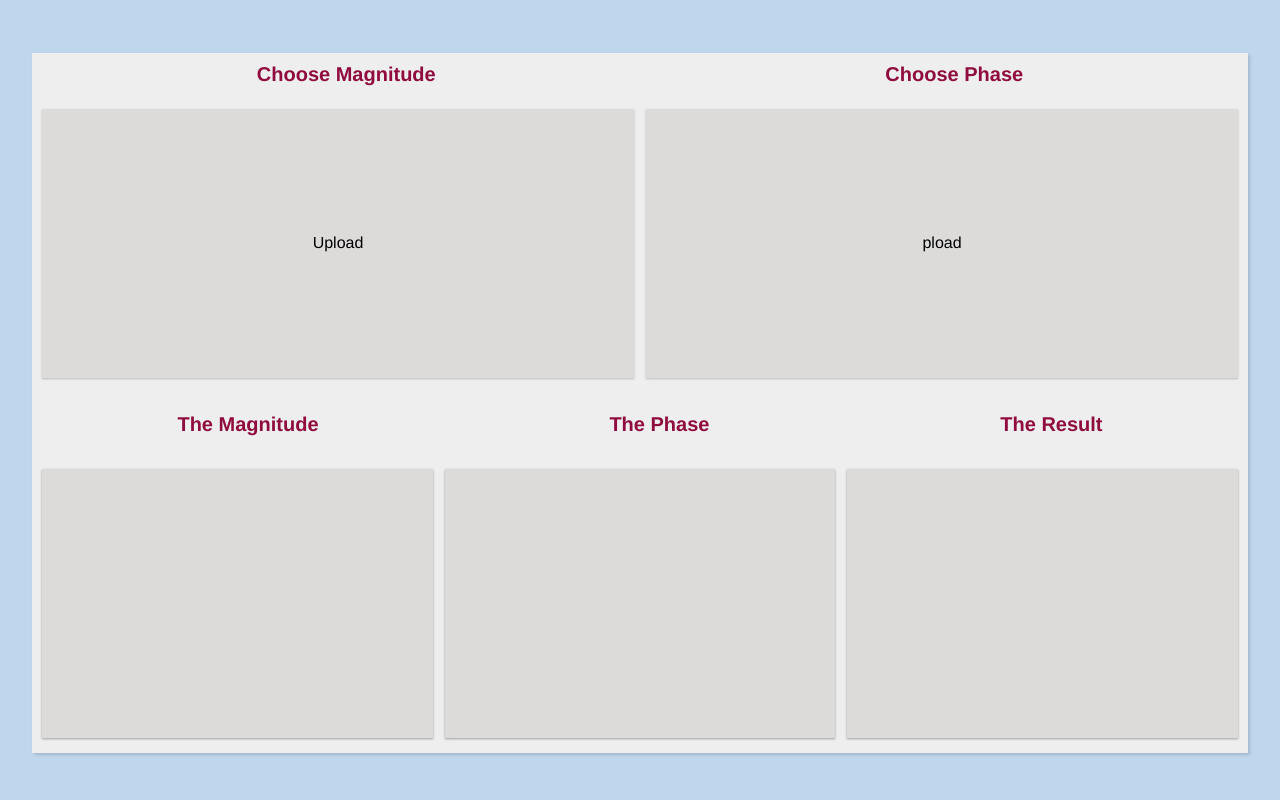
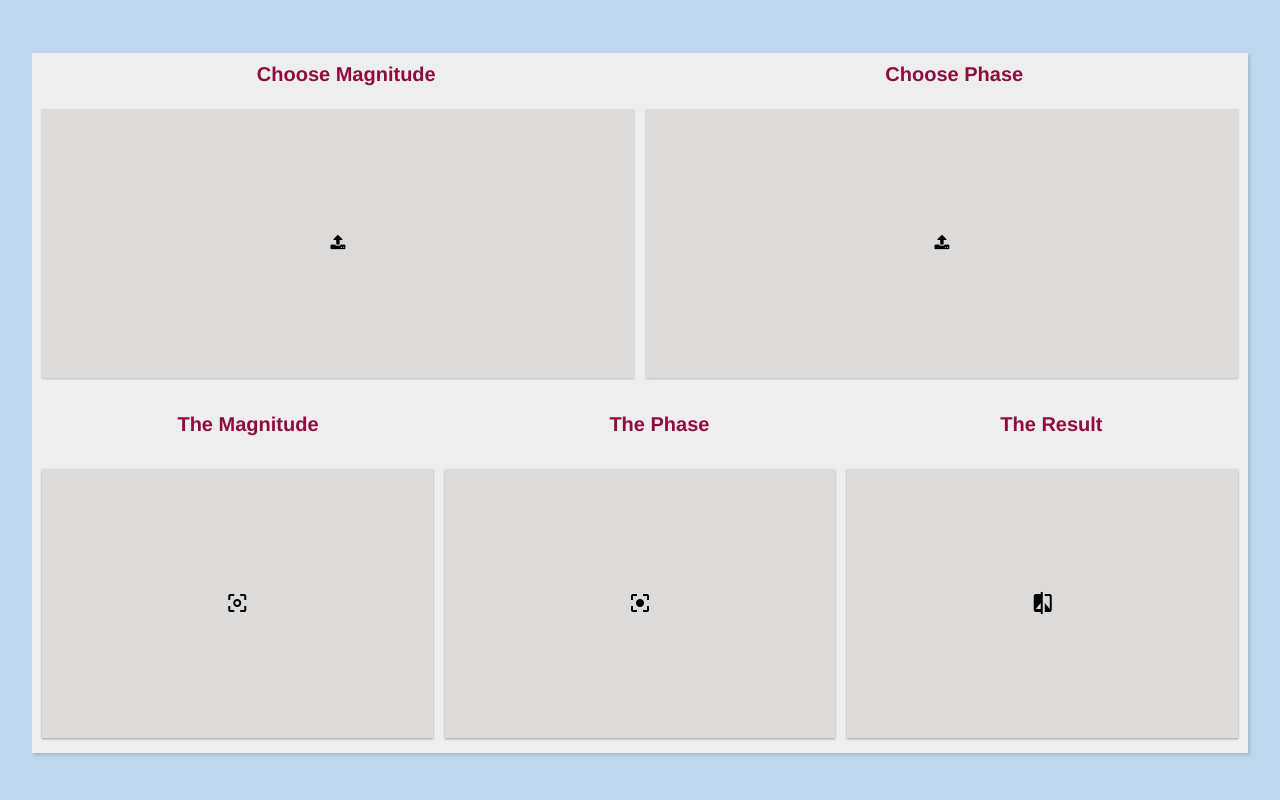
Before and after one commit to Dinahussam/Image-Lap, a Python web app: template templates/main.html in a window 1280 px wide. Run offline with Jinja, Linux system fonts and the light colour scheme; the template is opened without the code that fills it, so the values that code supplies are empty; some libraries are stand-ins or nearby versions.

Commit message:
Update main.html

```diff
--- a/templates/main.html
+++ b/templates/main.html
@@ -11,14 +11,23 @@
     <link rel="stylesheet" href="https://cdnjs.cloudflare.com/ajax/libs/normalize/5.0.0/normalize.min.css">
     <!-- Cropper CSS -->
     <link rel='stylesheet' href='https://cdnjs.cloudflare.com/ajax/libs/cropper/2.3.4/cropper.min.css'>
-    <script src="https://cdnjs.cloudflare.com/ajax/libs/jquery/3.3.1/jquery.min.js"></script>
+    <link href="//maxcdn.bootstrapcdn.com/font-awesome/4.1.0/css/font-awesome.min.css" rel="stylesheet">
+    <!-- icons -->
+    <script src="https://ajax.googleapis.com/ajax/libs/jquery/3.6.1/jquery.min.js"></script>
+    <link href="https://fonts.googleapis.com/icon?family=Material+Icons" rel="stylesheet">
+    <script src="https://maxcdn.bootstrapcdn.com/bootstrap/3.4.1/js/bootstrap.min.js"></script>
+    <!-- Bootstrap CSS
+    <link rel="stylesheet" href="https://cdn.jsdelivr.net/npm/bootstrap@5.0.2/dist/css/bootstrap.min.css">
+    Bootstrap Font Icon CSS
+    <link rel="stylesheet" href="https://cdn.jsdelivr.net/npm/bootstrap-icons@1.5.0/font/bootstrap-icons.css"> -->
+
     <script src='https://cdnjs.cloudflare.com/ajax/libs/cropperjs/0.8.1/cropper.min.js'></script>
 </head>
 <body>
     <div class="container">
         <div class="input-labels">
-            <label class="input-labels1">Choose Magnitude</label>
-            <label class="input-label2">Choose Phase</label>
+            <label class="magnitude-label">Choose Magnitude</label>
+            <label class="phase-label">Choose Phase</label>
          </div>
         <!-- input -->
         <div class="input-container">
@@ -30,11 +39,42 @@
                     accept="image/*"
                     style="display: none"
                 />
-            <img id="magnitudeImage" src="" alt=""></img>
-            <label for="magnitudeImageInput" class="magnitudeImageBtn"
-                >Upload</label>
+                <img class="magnitude-image" id="magnitudeImage">
+                <label for="magnitudeImageInput" class="magnitudeImageBtn"><i class="fa fa-upload" id="mag-icon"></i></label>
+            <!-- <i class="fas fa-upload"></i> -->
             </div>
+
+            <!-- <div class="mag-input">
+                <div class="input-labels">
+                    <label for="magnitudeImageInput" class="magnitudeImageBtn">Choose Magnitude</label>
+                </div>
+                <div class="imageContainer">
+                    <input
+                        id="magnitudeImageInput"
+                        type="file"
+                        accept="image/*"
+                        style="display: none"
+                    />
+                    <img class="magnitude-image" id="magnitudeImage">
+                </div>
+            </div> -->
         <!-- phase -->
+            <div class="imageContainer">
+                <!-- <i class="fa fa-upload" id="phase-icon"></i> -->
+                <input
+                    id="phaseImageInput"
+                    type="file"
+                    accept="image/*"
+                    style="display: none"
+                />
+                <img class="phase-image" id="phaseImage">
+                <label for="phaseImageInput" class="phaseImageBtn"><i class="fa fa-upload" id="mag-icon"></i></i></label>
+                <!-- <label for="phaseImageInput" class="phaseImageBtn"><i class="bi bi-cloud-arrow-up"></i></label> -->
+            </div>
+            <!-- <div class="phase-input">
+                <div class="input-labels">
+                    <label for="phaseImageInput" class="phaseImageBtn">Choose Phase</label>
+                </div>
                 <div class="imageContainer">
                     <input
                         id="phaseImageInput"
@@ -42,9 +82,10 @@
                         accept="image/*"
                         style="display: none"
                     />
-            <img id="phaseImage" src="" alt=""></img>
-            <label for="phaseImageInput" class="phaseImageBtn">pload</label>
+                    <img class="phase-image" id="phaseImage">
                 </div>
+
+            </div> -->
         </div>
         <div class="out-labels">
             <label class="out-labels1">The Magnitude</label>
@@ -55,19 +96,24 @@
         <div class="output-container">
             <!-- magnitude -->
             <div class="resultContainer">
+                <i class="material-icons" id="result-mag">center_focus_weak</i>
                 <img class="magnitudeImage" />
             </div>
             <!-- phase -->
             <div class="resultContainer">
+                <i class="material-icons" id="result-phase">center_focus_strong</i>
                 <img class="phaseImage" />
             </div>
             <!-- Result -->
             <div class="resultContainer">
+                <i class="material-icons" id="result-icon">compare</i>
                 <img class="phaseImage" />
             </div>
         </div>
-        <script src="/static/js/main.js"></script>
+    <script src="{{ url_for('static', filename='js/main.js') }}"></script>
         <!-- Cropper JS -->
     <script src='https://cdnjs.cloudflare.com/ajax/libs/cropperjs/0.8.1/cropper.min.js'></script>
+    <!-- Bootstrap JS Bundle with Popper -->
+    <script src="https://cdn.jsdelivr.net/npm/bootstrap@5.0.2/dist/js/bootstrap.bundle.min.js"></script>
 </body>
 </html>
```
Lines whose indentation alone changed are shown as unchanged.
